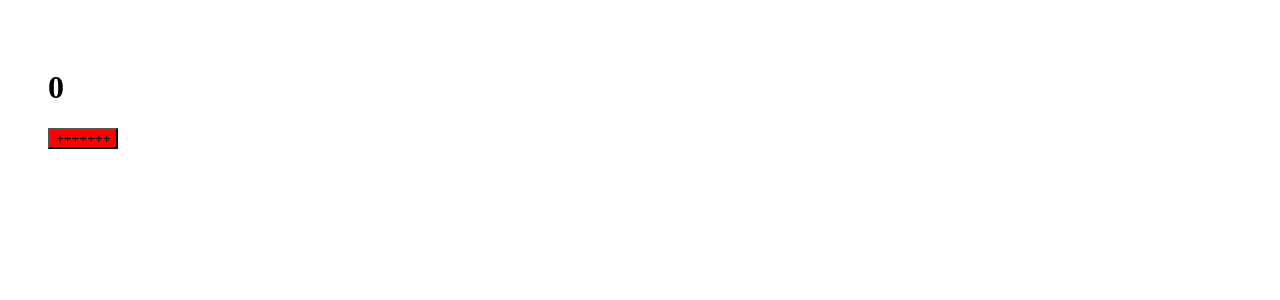
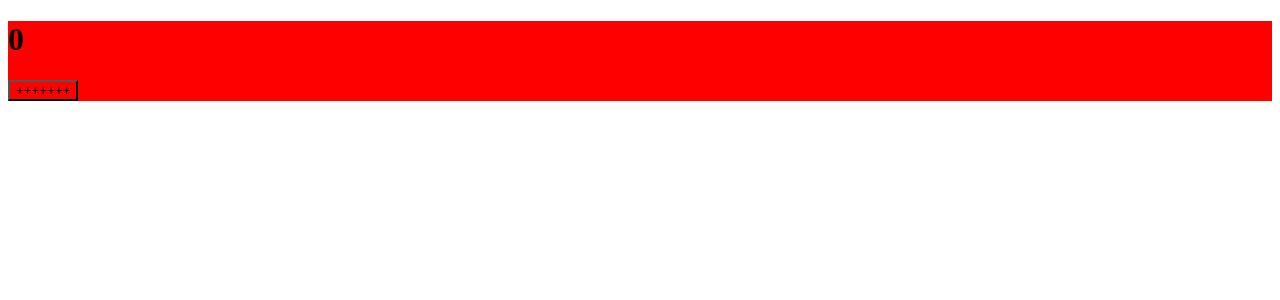
Before and after one commit to ernestqweqwe/prodvinuti-front1, a React app: page / in a window 1280 px wide. Shown: the top 300 px of the page. Built offline with nearby package versions, Linux system fonts and the light colour scheme; the HTML template or start-up script is replaced by a standard one.

Commit message:
настроил гит игнор

```diff
--- a/src/components/Counter.tsx
+++ b/src/components/Counter.tsx
@@ -8,7 +8,7 @@ const Counter = () => {
         setCount(count +1)
     }
   return (
-<div className={classes.counter} >
+<div className={classes.btn} >
     <h1>{count}</h1>
     <button className={classes.btn}  onClick={increment}>+++++++</button>
 </div>
```
Also changed, not shown: 5 other files (tests, documents, lock files or other folders).
